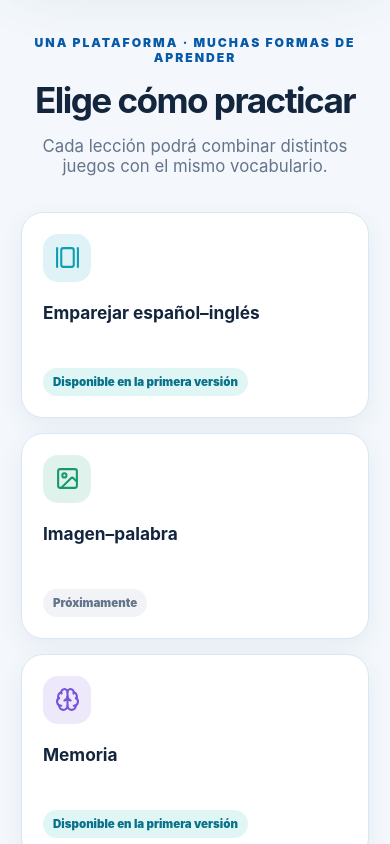
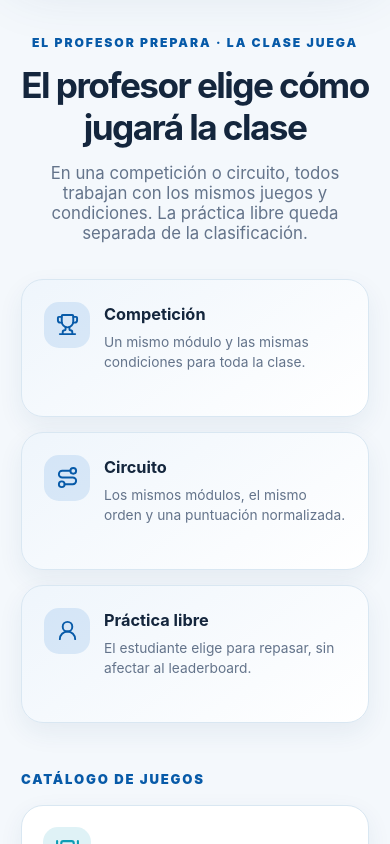
Before and after one commit to migueliglesiascc-create/vocabulario-juegos-miguel-iglesias, a React (Vite) app: page / in a window 390 px wide. Shown: the part 1300-2144 px from the top of the page. Built offline with nearby package versions, Linux system fonts and the light colour scheme; no server answers.

Commit message:
Clarify teacher-controlled game modes

```diff
--- a/src/App.tsx
+++ b/src/App.tsx
@@ -9,9 +9,12 @@ import {
   Image as ImageIcon,
   Languages,
   Moon,
+  MousePointerClick,
   Puzzle,
+  Route,
   Shapes,
   Sun,
+  Trophy,
   UserRound,
   UsersRound,
 } from 'lucide-react'
@@ -31,9 +34,16 @@ const copy = {
     student: 'Soy estudiante',
     studentText: 'Entra con el enlace o código de tu sesión y comienza a jugar.',
     enter: 'Entrar',
-    modulesEyebrow: 'UNA PLATAFORMA · MUCHAS FORMAS DE APRENDER',
-    modulesTitle: 'Elige cómo practicar',
-    modulesText: 'Cada lección podrá combinar distintos juegos con el mismo vocabulario.',
+    modulesEyebrow: 'EL PROFESOR PREPARA · LA CLASE JUEGA',
+    modulesTitle: 'El profesor elige cómo jugará la clase',
+    modulesText: 'En una competición o circuito, todos trabajan con los mismos juegos y condiciones. La práctica libre queda separada de la clasificación.',
+    competition: 'Competición',
+    competitionText: 'Un mismo módulo y las mismas condiciones para toda la clase.',
+    circuit: 'Circuito',
+    circuitText: 'Los mismos módulos, el mismo orden y una puntuación normalizada.',
+    freePractice: 'Práctica libre',
+    freePracticeText: 'El estudiante elige para repasar, sin afectar al leaderboard.',
+    catalog: 'Catálogo de juegos',
     available: 'Disponible en la primera versión',
     soon: 'Próximamente',
     footer: '2026 · Diseñado por Miguel Iglesias',
@@ -48,9 +58,16 @@ const copy = {
     student: 'I am a student',
     studentText: 'Join with your session link or code and start playing.',
     enter: 'Enter',
-    modulesEyebrow: 'ONE PLATFORM · MANY WAYS TO LEARN',
-    modulesTitle: 'Choose how to practice',
-    modulesText: 'Each lesson can combine different games using the same vocabulary.',
+    modulesEyebrow: 'THE TEACHER PREPARES · THE CLASS PLAYS',
+    modulesTitle: 'The teacher chooses how the class will play',
+    modulesText: 'In a competition or circuit, everyone uses the same games and settings. Free practice stays separate from the leaderboard.',
+    competition: 'Competition',
+    competitionText: 'One module and the same conditions for the whole class.',
+    circuit: 'Circuit',
+    circuitText: 'The same modules, the same order, and normalized scoring.',
+    freePractice: 'Free practice',
+    freePracticeText: 'Students choose what to review without affecting the leaderboard.',
+    catalog: 'Game catalog',
     available: 'Available in the first release',
     soon: 'Coming soon',
     footer: '2026 · Designed by Miguel Iglesias',
@@ -68,6 +85,7 @@ const modules = [
   { key: 'multiple', es: 'Opción múltiple', en: 'Multiple choice', icon: CircleHelp, tone: 'blue', ready: true },
   { key: 'listen', es: 'Escuchar y seleccionar', en: 'Listen and select', icon: Headphones, tone: 'pink', ready: false },
   { key: 'categories', es: 'Clasificar por categorías', en: 'Sort by category', icon: Shapes, tone: 'teal', ready: false },
+  { key: 'whack', es: 'Golpea la palabra', en: 'Whack the Word', icon: MousePointerClick, tone: 'sky', ready: false },
 ]
 
 export function App() {
@@ -140,6 +158,21 @@ export function App() {
           <h2 id="modules-heading">{t.modulesTitle}</h2>
           <p>{t.modulesText}</p>
         </header>
+        <div className="session-modes">
+          <article className="mode-card">
+            <span className="mode-icon"><Trophy size={23} /></span>
+            <div><h3>{t.competition}</h3><p>{t.competitionText}</p></div>
+          </article>
+          <article className="mode-card">
+            <span className="mode-icon"><Route size={23} /></span>
+            <div><h3>{t.circuit}</h3><p>{t.circuitText}</p></div>
+          </article>
+          <article className="mode-card">
+            <span className="mode-icon"><UserRound size={23} /></span>
+            <div><h3>{t.freePractice}</h3><p>{t.freePracticeText}</p></div>
+          </article>
+        </div>
+        <h3 className="catalog-heading">{t.catalog}</h3>
         <div className="module-grid">
           {modules.map((module) => {
             const Icon = module.icon
--- a/src/styles.css
+++ b/src/styles.css
@@ -88,6 +88,12 @@ h1 { max-width: 700px; margin: 0; font-size: clamp(3.2rem, 6.2vw, 6rem); line-he
 .section-heading { max-width: 730px; margin: 0 auto 36px; text-align: center; }
 .section-heading h2 { margin: 0; font-size: clamp(2.2rem, 4vw, 3.5rem); letter-spacing: -.045em; }
 .section-heading > p:last-child { margin: 15px 0 0; color: var(--muted); font-size: 1.05rem; }
+.session-modes { display: grid; grid-template-columns: repeat(3, 1fr); gap: 15px; margin: 0 0 48px; }
+.mode-card { display: grid; grid-template-columns: auto 1fr; gap: 14px; min-height: 138px; padding: 22px; border: 1px solid var(--line); border-radius: 22px; background: linear-gradient(145deg, color-mix(in srgb, var(--blue) 7%, var(--surface-solid)), var(--surface-solid)); box-shadow: 0 10px 26px rgba(31, 74, 108, .07); }
+.mode-icon { display: grid; width: 46px; height: 46px; place-items: center; border-radius: 15px; color: var(--blue-dark); background: color-mix(in srgb, var(--blue) 13%, transparent); }
+.mode-card h3 { margin: 2px 0 8px; font-size: 1.02rem; }
+.mode-card p { margin: 0; color: var(--muted); font-size: .86rem; line-height: 1.5; }
+.catalog-heading { margin: 0 0 18px; color: var(--blue-dark); font-size: .82rem; font-weight: 900; letter-spacing: .14em; text-transform: uppercase; }
 .module-grid { display: grid; grid-template-columns: repeat(3, 1fr); gap: 15px; }
 .module-card { min-height: 190px; padding: 21px; border: 1px solid var(--line); border-radius: 22px; background: var(--surface-solid); box-shadow: 0 8px 24px rgba(31, 74, 108, .07); transition: transform .2s ease, box-shadow .2s ease; }
 .module-card:hover { transform: translateY(-4px); box-shadow: 0 17px 32px rgba(31, 74, 108, .12); }
@@ -95,7 +101,7 @@ h1 { max-width: 700px; margin: 0; font-size: clamp(3.2rem, 6.2vw, 6rem); line-he
 .module-card h3 { min-height: 50px; margin: 20px 0 16px; font-size: 1.08rem; }
 .status-pill { display: inline-flex; border-radius: 999px; padding: 7px 10px; color: var(--muted); background: rgba(148, 163, 184, .13); font-size: .72rem; font-weight: 900; }
 .status-pill.ready { color: #08718b; background: rgba(20, 184, 166, .13); }
-.tone-cyan { --tone: #0e9db5; }.tone-emerald { --tone: #159a6d; }.tone-violet { --tone: #7654d9; }.tone-amber { --tone: #c78516; }.tone-indigo { --tone: #4858c8; }.tone-coral { --tone: #d96955; }.tone-blue { --tone: #2873d1; }.tone-pink { --tone: #c64b87; }.tone-teal { --tone: #168b88; }
+.tone-cyan { --tone: #0e9db5; }.tone-emerald { --tone: #159a6d; }.tone-violet { --tone: #7654d9; }.tone-amber { --tone: #c78516; }.tone-indigo { --tone: #4858c8; }.tone-coral { --tone: #d96955; }.tone-blue { --tone: #2873d1; }.tone-pink { --tone: #c64b87; }.tone-teal { --tone: #168b88; }.tone-sky { --tone: #168fc4; }
 footer { padding: 27px 12px 10px; border-top: 1px solid var(--line); color: var(--muted); text-align: center; font-size: .82rem; }
 .copyleft { display: inline-block; color: var(--ink); font-size: 1.02em; font-weight: 800; transform: scaleX(-1); }
 
@@ -128,6 +134,7 @@ footer { padding: 27px 12px 10px; border-top: 1px solid var(--line); color: var(
   .hero-decoration { object-position: center; }
   .hero-visual { min-height: 390px; width: min(520px, 100%); margin: 0 auto; }
   .module-grid { grid-template-columns: repeat(2, 1fr); }
+  .session-modes { grid-template-columns: 1fr; }
 }
 
 @media (max-width: 600px) {
```
